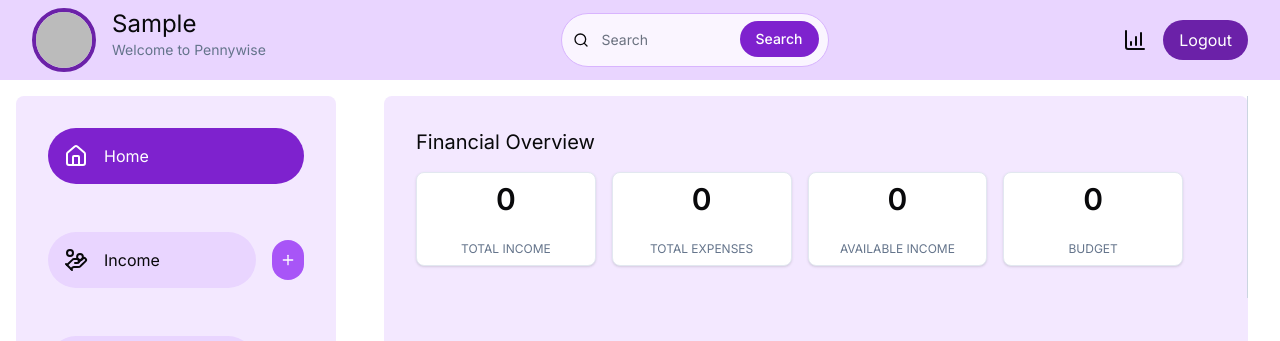
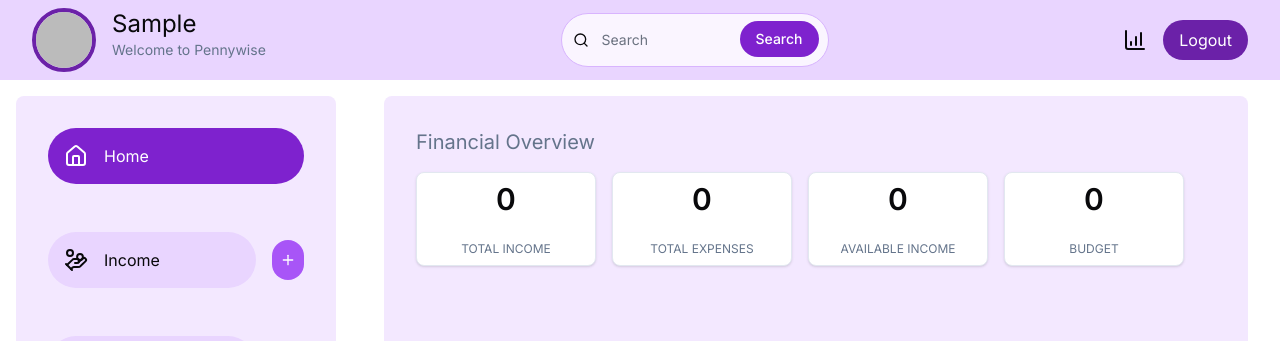
Before and after one commit to kofiad/pennywise, a Next.js app: page /dashboard/home in a window 1280 px wide. Shown: the top 341 px of the page. Built offline with nearby package versions, Linux system fonts and the light colour scheme; no server answers; the database is empty; sample sign-in values are in the browser's storage.

Commit message:
Refactor Home component to add color to finance activity cards

```diff
--- a/app/dashboard/home/page.jsx
+++ b/app/dashboard/home/page.jsx
@@ -27,32 +27,36 @@ export default async function Home() {
     {
       title: "Total Income",
       number: totalIncome,
-      href: "/"
+      href: "/",
+      colour: "text-purple-500"
     },
     {
       title: "Total Expenses",
       number: totalExpenses,
-      href: "/"
+      href: "/",
+      colour: "text-purple-500"
     },
     {
       title: "Available Income",
       number: availableIncome,
-      href: "/"
+      href: "/",
+      colour: "text-purple-500"
     },
     {
       title: "Budget",
       number: totalBudget,
-      href: "/"
+      href: "/",
+      colour: "text-purple-500"
     }
   ]
 
   return (
     <div className='bg-purple-100 mt-4 min-h-screen rounded-lg'>
       {/*Sales Activity*/}
-      <div className='flex flex-col col-span-full lg:col-span-8 border-r border-slate-300 p-8 sm:py-12 lg:py-8 space-y-8'>
+      <div className='flex flex-col col-span-full lg:col-span-8 p-8 sm:py-12 lg:py-8 space-y-8'>
         <div>
-          <h2 className='mb-4 text-xl'>Financial Overview</h2>
-          <div className='pr-8 grid sm:grid-cols-2 md:grid-cols-2 lg:grid-cols-4 gap-4'>
+          <h2 className='mb-4 text-xl text-slate-500'>Financial Overview</h2>
+          <div className='pr-8 grid sm:grid-cols-1 md:grid-cols-2 lg:grid-cols-4 gap-4'>
             {/*Card*/}
             {
               financeActivity.map((item, index) => (
```
